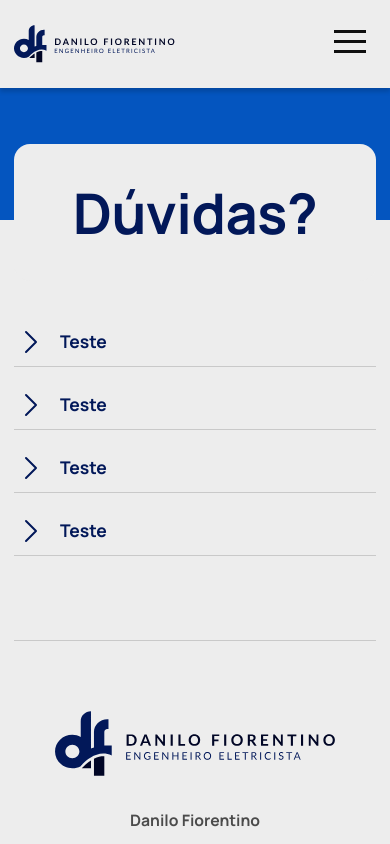
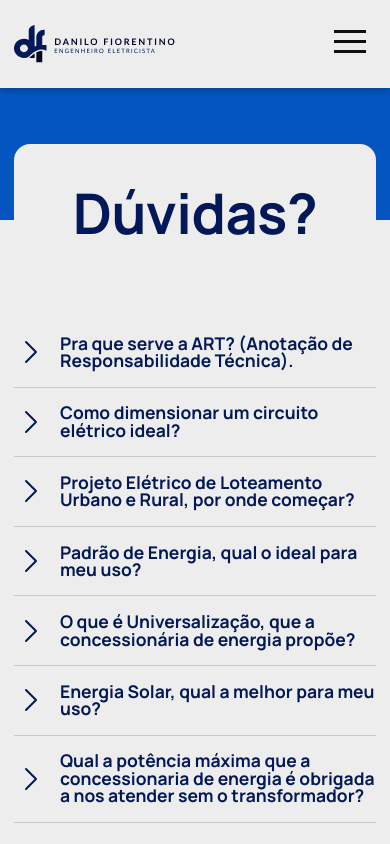
Before and after one commit to jhoownogueira/danilofiorentino, a Next.js app: page /duvidas in a window 390 px wide. Shown: the top 844 px of the page. Built offline with nearby package versions, Linux system fonts and the light colour scheme.

Commit message:
:pencil: (Style): New Text e responsive page

```diff
--- a/src/pages/duvidas.tsx
+++ b/src/pages/duvidas.tsx
@@ -32,7 +32,7 @@ export default function Duvidas() {
                 <AccordionHeader>
                   <Accordion.Trigger>
                     <CaretRight size={32} />
-                    <span>Teste</span>
+                    <span>Pra que  serve a ART? (Anotação de Responsabilidade Técnica).</span>
                   </Accordion.Trigger>
                 </AccordionHeader>
                 <AccordionContent>
@@ -52,7 +52,7 @@ export default function Duvidas() {
                 <AccordionHeader>
                   <Accordion.Trigger>
                     <CaretRight size={32} />
-                    <span>Teste</span>
+                    <span>Como dimensionar um circuito elétrico ideal?</span>
                   </Accordion.Trigger>
                 </AccordionHeader>
                 <AccordionContent>
@@ -72,7 +72,7 @@ export default function Duvidas() {
                 <AccordionHeader>
                   <Accordion.Trigger>
                     <CaretRight size={32} />
-                    <span>Teste</span>
+                    <span>Projeto Elétrico de Loteamento Urbano e Rural, por onde começar?</span>
                   </Accordion.Trigger>
                 </AccordionHeader>
                 <AccordionContent>
@@ -92,7 +92,67 @@ export default function Duvidas() {
                 <AccordionHeader>
                   <Accordion.Trigger>
                     <CaretRight size={32} />
-                    <span>Teste</span>
+                    <span>Padrão de Energia, qual o ideal para meu uso?</span>
+                  </Accordion.Trigger>
+                </AccordionHeader>
+                <AccordionContent>
+                  <p>
+                    Engenheiro Eletricista pós-graduado em Engenharia de
+                    Segurança do Trabalho, formado em 2013, experiência com
+                    projetos de instalação elétrica de baixa e media tensão,
+                    projetos de Loteamento, posto de Transformação Rural, micro
+                    e minigeração solar. Aposta na inovação, na tecnologia para
+                    gerar soluções de engenharia que contribuem para o
+                    desenvolvimento.
+                  </p>
+                </AccordionContent>
+              </AccordionItem>
+
+              <AccordionItem value="item-5">
+                <AccordionHeader>
+                  <Accordion.Trigger>
+                    <CaretRight size={32} />
+                    <span>O que é Universalização, que a concessionária de energia propõe?</span>
+                  </Accordion.Trigger>
+                </AccordionHeader>
+                <AccordionContent>
+                  <p>
+                    Engenheiro Eletricista pós-graduado em Engenharia de
+                    Segurança do Trabalho, formado em 2013, experiência com
+                    projetos de instalação elétrica de baixa e media tensão,
+                    projetos de Loteamento, posto de Transformação Rural, micro
+                    e minigeração solar. Aposta na inovação, na tecnologia para
+                    gerar soluções de engenharia que contribuem para o
+                    desenvolvimento.
+                  </p>
+                </AccordionContent>
+              </AccordionItem>
+
+              <AccordionItem value="item-6">
+                <AccordionHeader>
+                  <Accordion.Trigger>
+                    <CaretRight size={32} />
+                    <span>Energia Solar, qual a melhor para meu uso?</span>
+                  </Accordion.Trigger>
+                </AccordionHeader>
+                <AccordionContent>
+                  <p>
+                    Engenheiro Eletricista pós-graduado em Engenharia de
+                    Segurança do Trabalho, formado em 2013, experiência com
+                    projetos de instalação elétrica de baixa e media tensão,
+                    projetos de Loteamento, posto de Transformação Rural, micro
+                    e minigeração solar. Aposta na inovação, na tecnologia para
+                    gerar soluções de engenharia que contribuem para o
+                    desenvolvimento.
+                  </p>
+                </AccordionContent>
+              </AccordionItem>
+
+              <AccordionItem value="item-7">
+                <AccordionHeader>
+                  <Accordion.Trigger>
+                    <CaretRight size={32} />
+                    <span>Qual a potência máxima que a concessionaria de energia é obrigada a nos atender sem o transformador?</span>
                   </Accordion.Trigger>
                 </AccordionHeader>
                 <AccordionContent>
--- a/src/styles/pages/Duvidas.ts
+++ b/src/styles/pages/Duvidas.ts
@@ -34,6 +34,8 @@ export const DuvidasContainer = styled.section`
     height: 220px;
     background: ${(props) => props.theme["primary-color-light"]};
     padding: 88px 0 0;
+    display: flex;
+    justify-content: center;
 
     .grid {
       width: 100%;
@@ -79,7 +81,6 @@ export const AccordionRoot = styled(Accordion.Root)`
   width: 100%;
   display: flex;
   flex-direction: column;
-  gap: 1rem;
   background: ${(props) => props.theme.background};
 `;
 
@@ -100,6 +101,8 @@ export const AccordionItem = styled(Accordion.Item)`
     background: transparent;
 
     span {
+      display: block;
+      text-align: left;
       font-weight: 700;
       font-size: 1.25rem;
       line-height: 100%;
@@ -107,6 +110,7 @@ export const AccordionItem = styled(Accordion.Item)`
     }
 
     svg {
+      min-width: 32px;
       color: ${(props) => props.theme["primary-color"]};
       transition: all 0.3s;
     }
@@ -120,7 +124,7 @@ export const AccordionItem = styled(Accordion.Item)`
 
 export const AccordionHeader = styled(Accordion.Header)`
   width: 100%;
-  height: 48px;
+  padding: 1.2rem 0;
   display: flex;
   align-items: center;
   justify-content: center;
```
